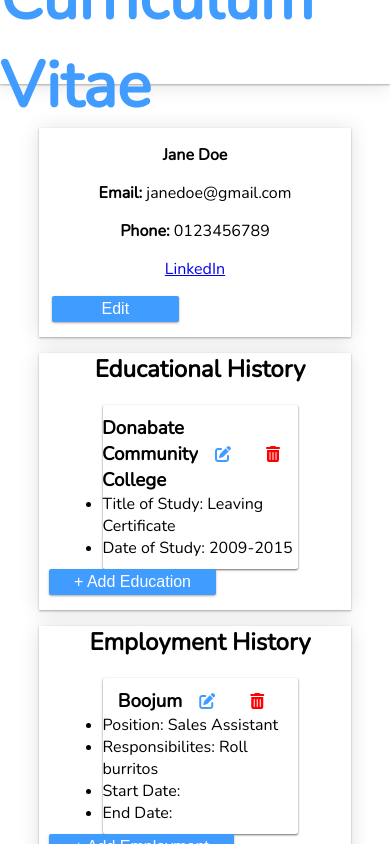
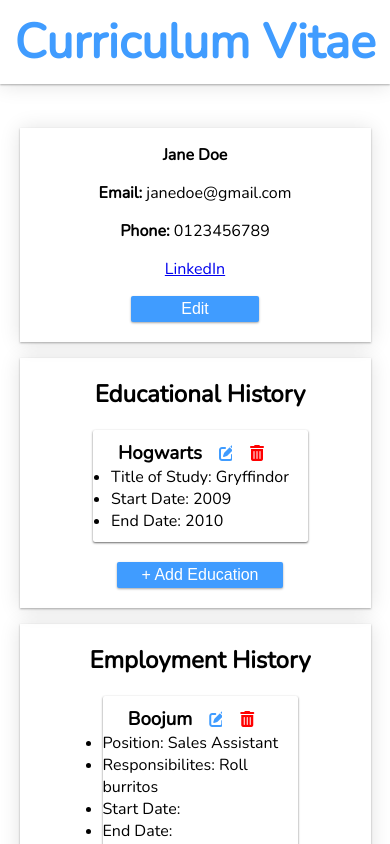
Before and after one commit to kenwilde1/cv-project, a React (Create React App) app: page / in a window 390 px wide. Shown: the top 844 px of the page. Built offline with nearby package versions, Linux system fonts and the light colour scheme.

Commit message:
added layout for mobile

```diff
--- a/src/App.css
+++ b/src/App.css
@@ -299,3 +299,55 @@ footer {
 .hide {
   display: none;
 }
+
+@media (max-width: 500px) {
+  /* Mobile Styling */
+  header {
+    font-size: 1.5rem;
+  }
+
+  .about-container {
+    margin: 8rem 5vw 1rem 5vw;
+  }
+
+  .edu-container,
+  .employment-container {
+    margin-left: 5vw;
+    margin-right: 5vw;
+  }
+
+  .about-button {
+    justify-content: center;
+    margin: 0;
+    margin-bottom: 20px;
+  }
+
+  .employment-header,
+  .education-header {
+    margin-top: 20px;
+  }
+
+  .education {
+    padding: 10px;
+  }
+
+  .employment-buttons,
+  .education-buttons {
+    justify-content: center;
+    margin: 20px 0 20px 0px;
+  }
+
+  .icon-btn {
+    height: 25px;
+    width: 10px;
+  }
+  .trash {
+    height: 25px;
+    width: 20px;
+    margin-left: -20px;
+  }
+
+  .form-style {
+    width: 50vw;
+  }
+}
--- a/src/components/Footer.js
+++ b/src/components/Footer.js
@@ -11,7 +11,7 @@ class Footer extends React.Component {
           target="_blank"
         >
           <button>
-            <i class="fab fa-github"></i>
+            <i className="fab fa-github"></i>
           </button>
         </form>
       </footer>
--- a/src/components/education/Education.js
+++ b/src/components/education/Education.js
@@ -28,7 +28,8 @@ class Education extends React.Component {
               </h3>
               <ul>
                 <li>Title of Study: {item.titleOfStudy}</li>
-                <li>Date of Study: {item.dateOfStudy}</li>
+                <li>Start Date: {item.startDate}</li>
+                <li>End Date: {item.endDate}</li>
               </ul>
             </div>
           );
--- a/src/components/education/EducationContainer.js
+++ b/src/components/education/EducationContainer.js
@@ -9,9 +9,10 @@ class EducationContainer extends React.Component {
       educationList: [
         {
           id: 0,
-          schoolName: "Donabate Community College",
-          titleOfStudy: "Leaving Certificate",
-          dateOfStudy: "2009-2015",
+          schoolName: "Hogwarts",
+          titleOfStudy: "Gryffindor",
+          startDate: "2009",
+          endDate: "2010",
         },
       ],
     };
@@ -21,6 +22,12 @@ class EducationContainer extends React.Component {
     if (e.currentTarget.id === "add-education") {
       const form = document.querySelector(".education-form");
       form.classList.toggle("hide");
+
+      const formTwo = document.querySelector(".education-edit-form");
+      if (!formTwo.classList.contains("hide")) {
+        formTwo.classList.toggle("hide");
+      }
+
       this.clearForm();
     } else {
       const form = document.querySelector(".education-edit-form");
@@ -34,14 +41,16 @@ class EducationContainer extends React.Component {
       const id = document.querySelector("#save-education-edit");
       const school = document.querySelector("#school-name-input-edit");
       const title = document.querySelector("#title-study-input-edit");
-      const date = document.querySelector("#date-study-input-edit");
+      const startDate = document.querySelector("#start-date-input-edit");
+      const endDate = document.querySelector("#end-date-input-edit");
 
       for (let i = 0; i < this.state.educationList.length; i++) {
         if (this.state.educationList[i].schoolName === e.currentTarget.id) {
           id.dataset.id = this.state.educationList[i].id;
           school.value = this.state.educationList[i].schoolName;
           title.value = this.state.educationList[i].titleOfStudy;
-          date.value = this.state.educationList[i].dateOfStudy;
+          startDate.value = this.state.educationList[i].startDate;
+          endDate.value = this.state.educationList[i].endDate;
         }
       }
     }
@@ -50,18 +59,21 @@ class EducationContainer extends React.Component {
   clearForm = () => {
     let school = document.querySelector("#school-name-input");
     let title = document.querySelector("#title-study-input");
-    let date = document.querySelector("#date-study-input");
+    let startDate = document.querySelector("#start-date-input");
+    let endDate = document.querySelector("#end-date-input");
 
     school.value = "";
     title.value = "";
-    date.value = "";
+    startDate.value = "";
+    endDate.value = "";
   };
 
   addEducation = (e) => {
     e.preventDefault();
     const school = document.querySelector("#school-name-input").value;
     const title = document.querySelector("#title-study-input").value;
-    const date = document.querySelector("#date-study-input").value;
+    const startDate = document.querySelector("#start-date-input");
+    const endDate = document.querySelector("#end-date-input");
 
     let id;
 
@@ -75,7 +87,8 @@ class EducationContainer extends React.Component {
       id: id,
       schoolName: school,
       titleOfStudy: title,
-      dateOfStudy: date,
+      startDate: startDate,
+      endDate: endDate,
     };
 
     this.setState({
@@ -84,7 +97,6 @@ class EducationContainer extends React.Component {
 
     const form = document.querySelector(".education-form");
     form.classList.toggle("hide");
-    console.log(this.state.educationList);
   };
 
   editEducation = (e) => {
@@ -92,7 +104,8 @@ class EducationContainer extends React.Component {
     const id = e.currentTarget.dataset.id;
     const school = document.querySelector("#school-name-input-edit").value;
     const title = document.querySelector("#title-study-input-edit").value;
-    const date = document.querySelector("#date-study-input-edit").value;
+    const startDate = document.querySelector("#start-date-input-edit").value;
+    const endDate = document.querySelector("#end-date-input-edit").value;
 
     const targetObjectIndex = this.state.educationList.findIndex(
       (item) => item.id == id
@@ -102,7 +115,8 @@ class EducationContainer extends React.Component {
       id: id,
       schoolName: school,
       titleOfStudy: title,
-      dateOfStudy: date,
+      startDate: startDate,
+      endDate: endDate,
     };
 
     this.setState({
@@ -118,11 +132,8 @@ class EducationContainer extends React.Component {
     const targetObjectIndex = this.state.educationList.findIndex(
       (item) => item.schoolName == id
     );
-    console.log(targetObjectIndex);
     let newArray = [...this.state.educationList];
-    console.log(newArray[targetObjectIndex]);
     newArray.splice(targetObjectIndex, 1);
-    console.log(newArray);
 
     this.setState({
       educationList: newArray,
--- a/src/components/education/EducationForms.js
+++ b/src/components/education/EducationForms.js
@@ -17,9 +17,10 @@ class EducationAddForm extends React.Component {
         ></input>
         <input
           type="date"
-          placeholder="Date of Study"
-          id="date-study-input"
+          placeholder="Start Date: "
+          id="start-date-input"
         ></input>
+        <input type="date" placeholder="End Date: " id="end-date-input"></input>
         <button id="save-education" onClick={addEducation}>
           Save Changes
         </button>
@@ -30,13 +31,14 @@ class EducationAddForm extends React.Component {
 
 class EducationEditForm extends React.Component {
   render() {
-    const { info, editEducation } = this.props;
+    const { editEducation } = this.props;
 
     return (
       <div className="education-edit-form form-style hide">
         <input type="text" id="school-name-input-edit"></input>
         <input type="text" id="title-study-input-edit"></input>
-        <input type="date" id="date-study-input-edit"></input>
+        <input type="date" id="start-date-input-edit"></input>
+        <input type="date" id="end-date-input-edit"></input>
         <button id="save-education-edit" onClick={editEducation}>
           Save
         </button>
--- a/src/components/employment/EmploymentContainer.js
+++ b/src/components/employment/EmploymentContainer.js
@@ -23,11 +23,22 @@ class EmploymentContainer extends React.Component {
     if (e.currentTarget.id === "add-employment") {
       const form = document.querySelector(".employment-form");
       form.classList.toggle("hide");
+
+      const formTwo = document.querySelector(".employment-edit-form");
+      if (!formTwo.classList.contains("hide")) {
+        formTwo.classList.toggle("hide");
+      }
+
       this.clearForm();
     } else {
       console.log("hi");
       const form = document.querySelector(".employment-edit-form");
       form.classList.toggle("hide");
+
+      const formTwo = document.querySelector(".employment-form");
+      if (!formTwo.classList.contains("hide")) {
+        formTwo.classList.toggle("hide");
+      }
 
       const id = document.querySelector("#save-employment-edit");
       const company = document.querySelector("#company-name-input-edit");
```
